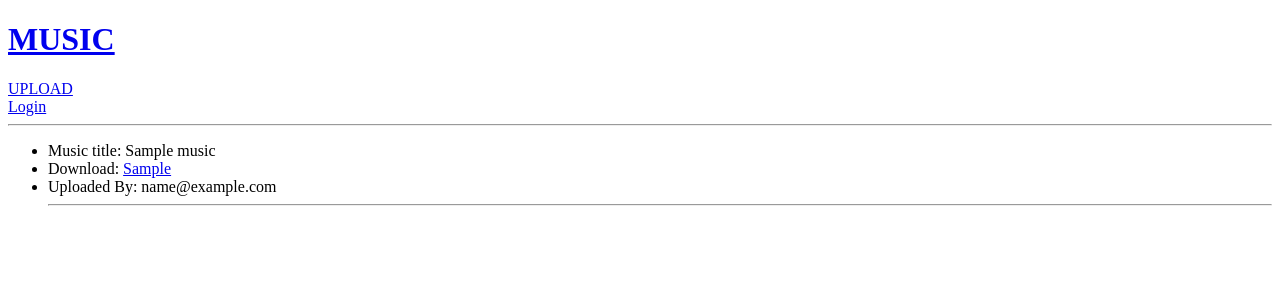
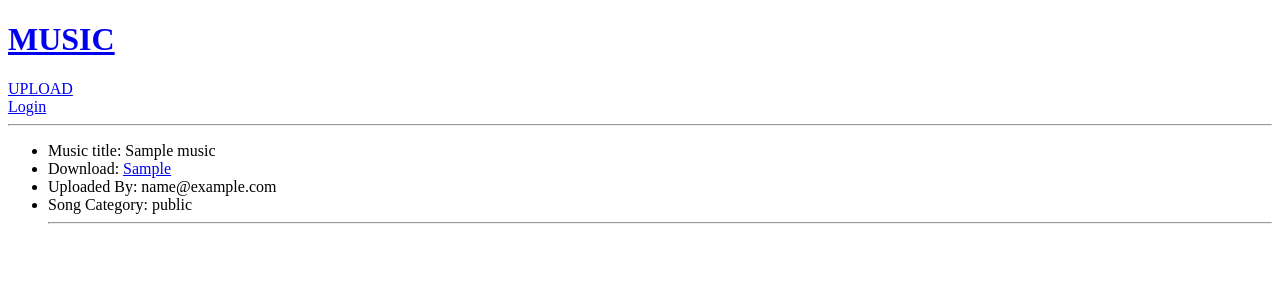
Before and after one commit to adhi85/Music-Sharing-Portal, a Django app: page / in a window 1280 px wide. Shown: the top 300 px of the page. Run offline with Django 4.2, Linux system fonts and the light colour scheme; tables that the repository leaves empty hold one stand-in row (values such as "Sample post").

Commit message:
added-song-category in template

```diff
--- a/base/templates/base/home.html
+++ b/base/templates/base/home.html
@@ -8,6 +8,7 @@
   <li>Music title: {{ music_file.title }}</li>
   <li>Download: <a href="{{ music_file.music.url }}" download>{{ music_file.music }}</a></li>
   <li>Uploaded By: {{ music_file.uploaded_by }}</li>
+  <li>Song Category: {{ music_file.category }}</li>
   <hr>
   <br>
   {% endfor %}
```
